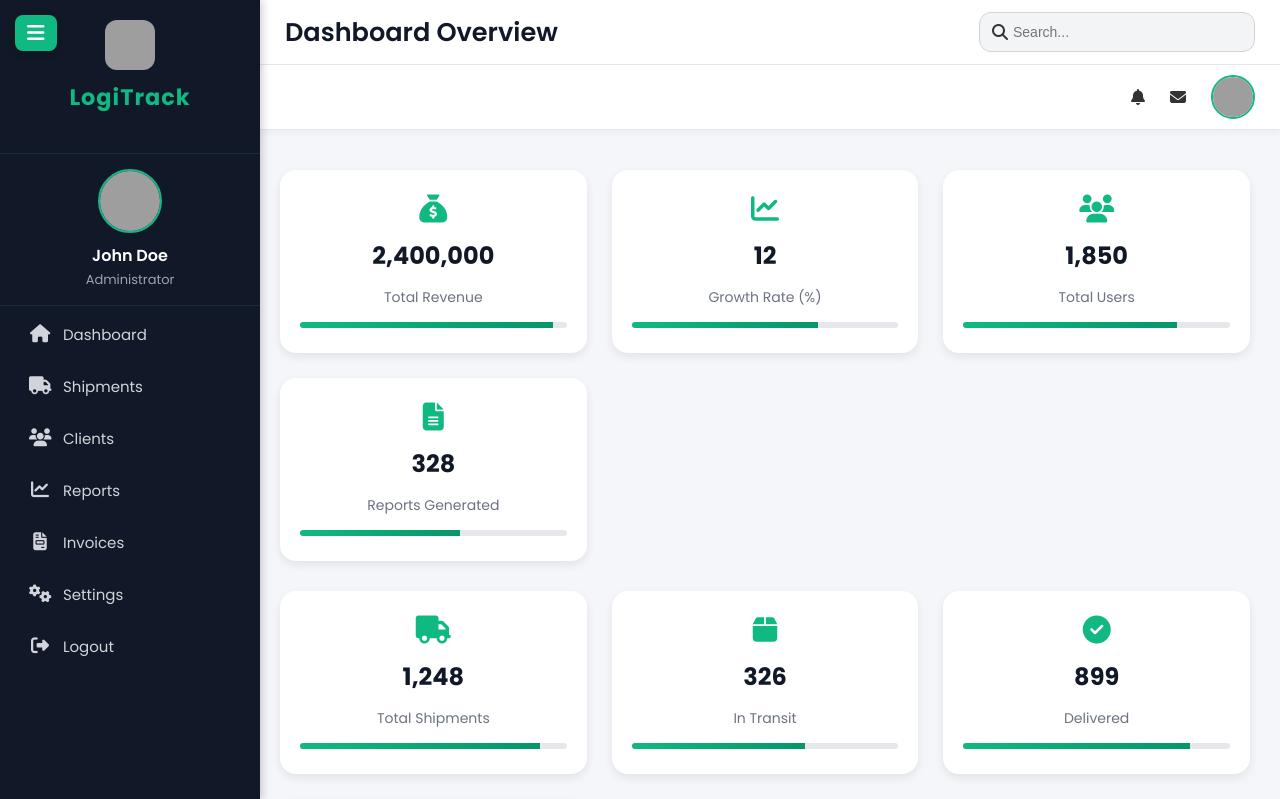
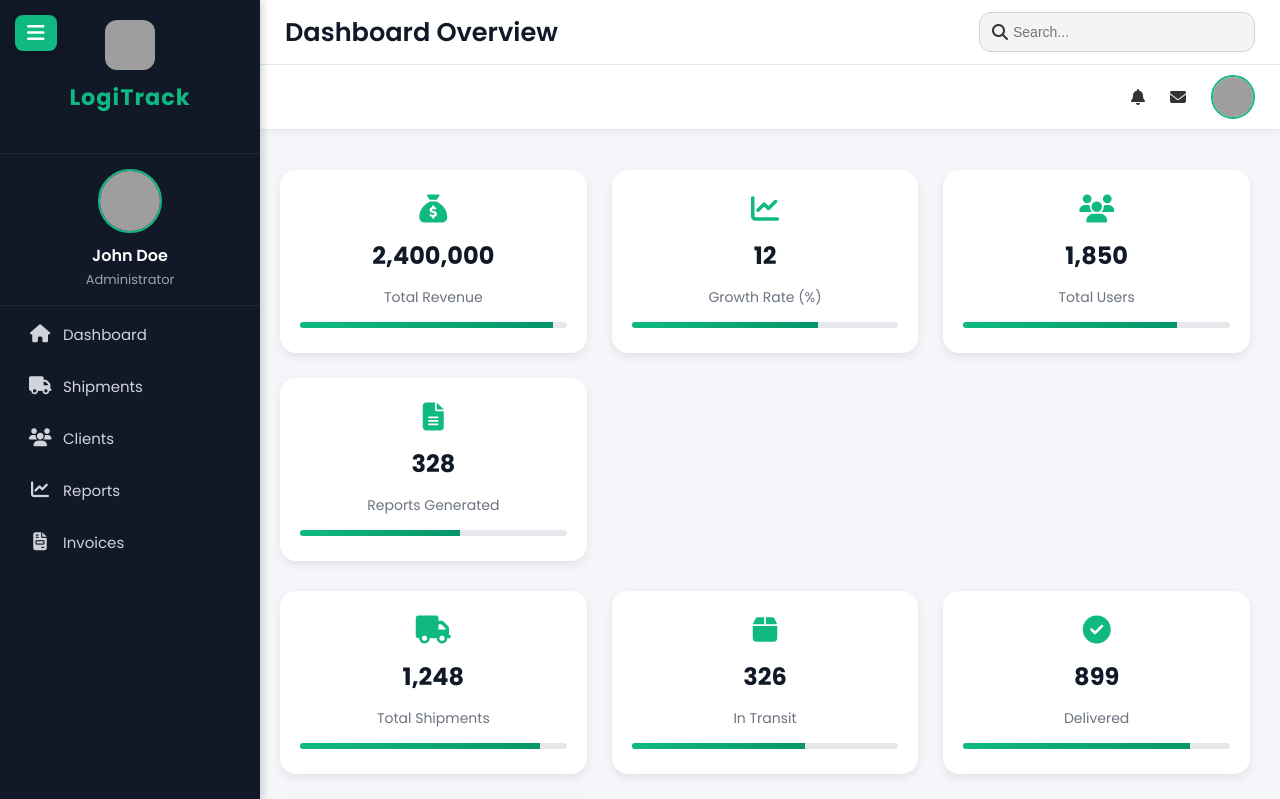
Before and after one commit to Maxwellkiptoo/tsfreighters, a PHP site: page /tsfreighters/app/Views/a/dash.php in a window 1280 px wide. Shown: the top 799 px of the page. Run offline with PHP 8.4, Linux system fonts and the light colour scheme; grey boxes are pictures that could not be loaded.

Commit message:
new code for the sidebar

```diff
--- a/app/Views/a/layout/sidebar.php
+++ b/app/Views/a/layout/sidebar.php
@@ -268,12 +268,6 @@
   <a href="index.php?controller=customer&action=invoices" class="<?php echo ($_GET['action'] ?? '') === 'invoices' ? 'active' : ''; ?>">
   <i class="fa fa-file-invoice"></i> <span>Invoices</span>
 </a>
-  <a href="index.php?controller=customer&action=settings" class="<?php echo ($_GET['action'] ?? '') === 'settings' ? 'active' : ''; ?>">
-    <i class="fa fa-cogs"></i> <span>Settings</span>
-  </a>
-<a href="index.php?controller=Auth&action=logout" class="<?php echo ($_GET['action'] ?? '') === 'logout' ? 'active' : ''; ?>"> <i class="fa fa-sign-out-alt"></i> Logout
-</a>
-
 </div>
 
 <!-- Header -->
```
